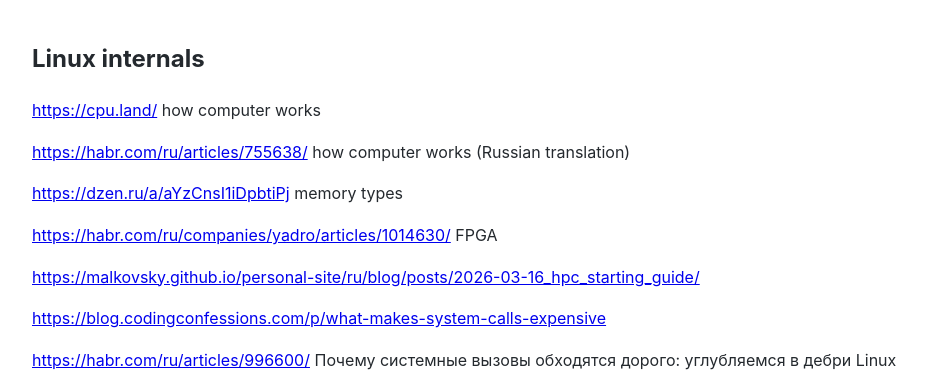
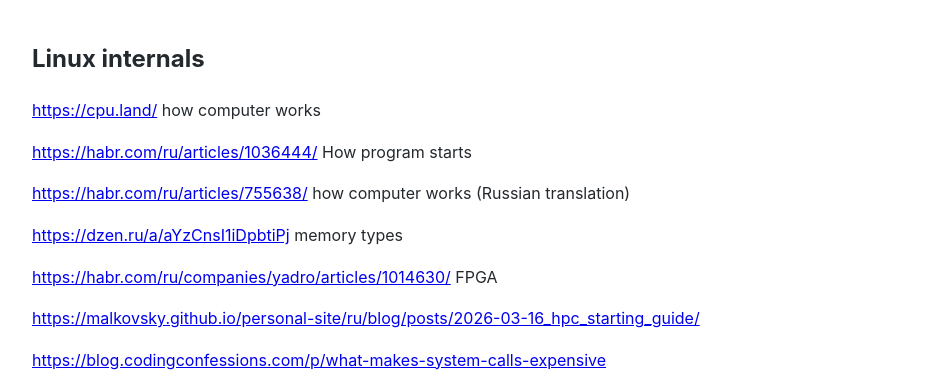
Before and after one commit to Michael-Lubinsky/michael-lubinsky.github.com, a Jekyll site: the page built from linux/linux_internals.md, in a window 1280 px wide, cut to the strip 0-385 px from the top of the page. Shown: the whole strip, without its empty margins (158-1085 px from the left). Built offline with Jekyll 4.4.1, drawn with Linux system fonts in a browser that asks for light colours; our own code applies the rules of GitHub Pages for plain Markdown files.

Commit message:
Update linux_internals.md

```diff
--- a/linux/linux_internals.md
+++ b/linux/linux_internals.md
@@ -1,6 +1,8 @@
 ## Linux internals
 
 <https://cpu.land/> how computer works
+
+<https://habr.com/ru/articles/1036444/> How program starts
 
 <https://habr.com/ru/articles/755638/> how computer works (Russian translation)
 
```
